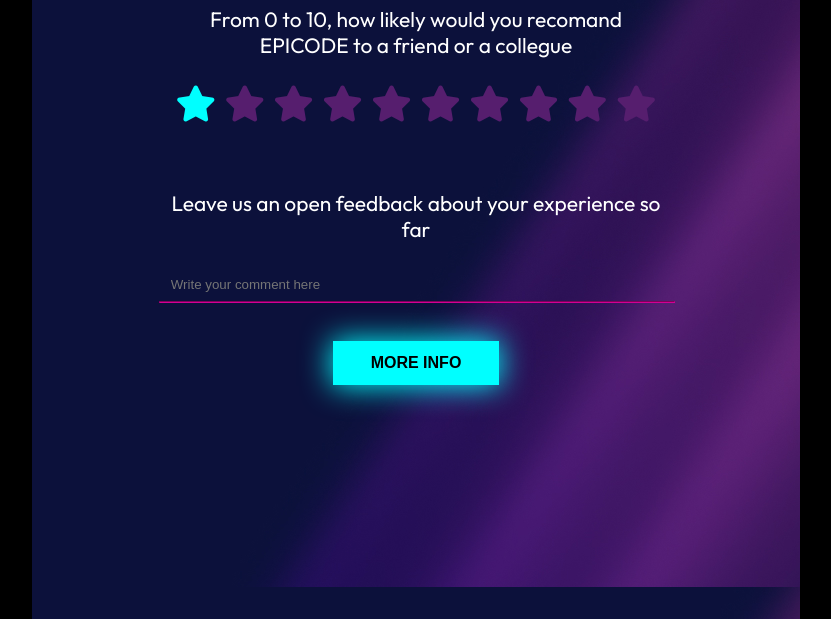
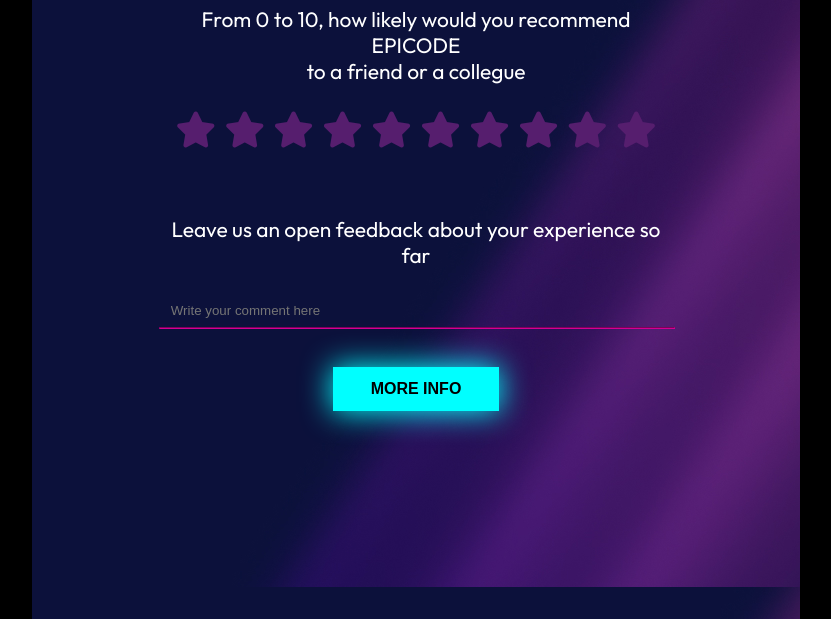
Before and after one commit to Francescostefan1998/fourth-page-buildweek, a plain HTML site: page index.html in a window 1280 px wide. Both pictures are taken after a click on the icon 419 px from the left and 311 px from the top of the page. Shown: the part 181-800 px from the top of the page, without its empty margins (224-1055 px from the left). Drawn offline with Linux system fonts and the light colour scheme; a web font is replaced by a local one.

Commit message:
new update
new update

```diff
--- a/index.html
+++ b/index.html
@@ -25,16 +25,16 @@
           From 0 to 10, how likely would you recommend EPICODE <br />to a friend
           or a collegue
         </p>
-        <i class="fa-sharp fa-solid fa-star" class="size" onclick="changeColor1(event)"  id="one"></i>
-        <i class="fa-sharp fa-solid fa-star" class="size" onclick="changeColor2(event)"  id="two"></i>
-        <i class="fa-sharp fa-solid fa-star" class="size" onclick="changeColor3(event)"  id="three"></i>
-        <i class="fa-sharp fa-solid fa-star" class="size" onclick="changeColor4(event)"  id="four"></i>
-        <i class="fa-sharp fa-solid fa-star" class="size" onclick="changeColor5(event)"  id="five"></i>
-        <i class="fa-sharp fa-solid fa-star" class="size" onclick="changeColor6(event)"  id="six"></i>
-        <i class="fa-sharp fa-solid fa-star" class="size" onclick="changeColor7(event)"  id="seven"></i>
-        <i class="fa-sharp fa-solid fa-star" class="size" onclick="changeColor8(event)"  id="eight"></i>
-        <i class="fa-sharp fa-solid fa-star" class="size" onclick="changeColor9(event)"  id="nine"></i>
-        <i class="fa-sharp fa-solid fa-star" class="size" onclick="changeColor10(event)"  id="ten"></i>
+        <i class="fa-sharp fa-solid fa-star" class="size" onmouseenter="changeColor1(event)" onmouseleave="resetcolor(event)" onclick="changequestion(event)" id="one"></i>
+        <i class="fa-sharp fa-solid fa-star" class="size" onmouseenter="changeColor2(event)"  onmouseleave="resetcolor(event)" onclick="changequestion(event)" id="two"></i>
+        <i class="fa-sharp fa-solid fa-star" class="size" onmouseover="changeColor3(event)"  onmouseleave="resetcolor(event)" onclick="changequestion(event)" id="three"></i>
+        <i class="fa-sharp fa-solid fa-star" class="size" onmouseover="changeColor4(event)"  onmouseleave="resetcolor(event)" onclick="changequestion(event)" id="four"></i>
+        <i class="fa-sharp fa-solid fa-star" class="size" onmouseover="changeColor5(event)" onmouseleave="resetcolor(event)"  onclick="changequestion(event)" id="five"></i>
+        <i class="fa-sharp fa-solid fa-star" class="size" onmouseover="changeColor6(event)" onmouseleave="resetcolor(event)"  onclick="changequestion(event)" id="six"></i>
+        <i class="fa-sharp fa-solid fa-star" class="size" onmouseover="changeColor7(event)"  onmouseleave="resetcolor(event)" onclick="changequestion(event)" id="seven"></i>
+        <i class="fa-sharp fa-solid fa-star" class="size" onmouseover="changeColor8(event)"  onmouseleave="resetcolor(event)" onclick="changequestion(event)" id="eight"></i>
+        <i class="fa-sharp fa-solid fa-star" class="size" onmouseover="changeColor9(event)"  onmouseleave="resetcolor(event)" onclick="changequestion(event)" id="nine"></i>
+        <i class="fa-sharp fa-solid fa-star" class="size" onmouseover="changeColor10(event)"  onmouseleave="resetcolor(event)" onclick="changequestion(event)" id="ten"></i>
         <p>Leave us an open feedback about your experience so far</p>
         <input type="text" id="input" placeholder="Write your comment here" />
         <hr />
--- a/script.js
+++ b/script.js
@@ -1,27 +1,35 @@
 
+const resetcolor = function (event) {
+    document.getElementById("one").style.color = "#561E6E";
+    document.getElementById("two").style.color = "#561E6E";
+    document.getElementById("three").style.color = "#561E6E";
+    document.getElementById("four").style.color = "#561E6E";
+    document.getElementById("five").style.color = "#561E6E";
+    document.getElementById("six").style.color = "#561E6E";
+    document.getElementById("seven").style.color = "#561E6E";
+    document.getElementById("eight").style.color = "#561E6E";
+    document.getElementById("nine").style.color = "#561E6E";
+    document.getElementById("ten").style.color = "#561E6E";
+}
 
 
 const changeColor1 = function (event) {
     document.getElementById("one").style.color = "#00FFFF";
-    changequestion()
 }
 const changeColor2 = function (event) {
     document.getElementById("two").style.color = "#00FFFF";
     document.getElementById("one").style.color = "#00FFFF";
-    changequestion()
 }
 const changeColor3 = function (event) {
     document.getElementById("one").style.color = "#00FFFF";
     document.getElementById("two").style.color = "#00FFFF";
     document.getElementById("three").style.color = "#00FFFF";
-    changequestion()
 }
 const changeColor4 = function (event) {
     document.getElementById("one").style.color = "#00FFFF";
     document.getElementById("two").style.color = "#00FFFF";
     document.getElementById("three").style.color = "#00FFFF";
     document.getElementById("four").style.color = "#00FFFF";
-    changequestion()
 }
 const changeColor5 = function (event) {
     document.getElementById("one").style.color = "#00FFFF";
@@ -29,7 +37,6 @@ const changeColor5 = function (event) {
     document.getElementById("three").style.color = "#00FFFF";
     document.getElementById("four").style.color = "#00FFFF";
     document.getElementById("five").style.color = "#00FFFF";
-    changequestion()
 }
 const changeColor6 = function (event) {
     document.getElementById("one").style.color = "#00FFFF";
@@ -38,7 +45,6 @@ const changeColor6 = function (event) {
     document.getElementById("four").style.color = "#00FFFF";
     document.getElementById("five").style.color = "#00FFFF";
     document.getElementById("six").style.color = "#00FFFF";
-    changequestion()
 }
 const changeColor7 = function (event) {
     document.getElementById("one").style.color = "#00FFFF";
@@ -48,7 +54,6 @@ const changeColor7 = function (event) {
     document.getElementById("five").style.color = "#00FFFF";
     document.getElementById("six").style.color = "#00FFFF";
     document.getElementById("seven").style.color = "#00FFFF";
-    changequestion()
 }
 const changeColor8 = function (event) {
     document.getElementById("one").style.color = "#00FFFF";
@@ -59,7 +64,6 @@ const changeColor8 = function (event) {
     document.getElementById("six").style.color = "#00FFFF";
     document.getElementById("seven").style.color = "#00FFFF";
     document.getElementById("eight").style.color = "#00FFFF";
-    changequestion()
 }
 const changeColor9 = function (event) {
     document.getElementById("one").style.color = "#00FFFF";
@@ -71,7 +75,6 @@ const changeColor9 = function (event) {
     document.getElementById("seven").style.color = "#00FFFF";
     document.getElementById("eight").style.color = "#00FFFF";
     document.getElementById("nine").style.color = "#00FFFF";
-    changequestion()
 }
 const changeColor10 = function (event) {
     document.getElementById("one").style.color = "#00FFFF";
@@ -84,19 +87,23 @@ const changeColor10 = function (event) {
     document.getElementById("eight").style.color = "#00FFFF";
     document.getElementById("nine").style.color = "#00FFFF";
     document.getElementById("ten").style.color = "#00FFFF";
-    changequestion()
 }
 
 
-const questions = [" From 0 to 10, how likely would you recomand EPICODE to a friend or a collegue", "How do you rate the teacher?", "How do you rate the teacher assistant?"]
+const questions = ["From 0 to 10, how likely would you recommend EPICODE to a friend or a collegue", "How do you rate the teacher?", "How do you rate the teacher assistant?"]
 
-const changequestion = function () {
-    let random = Math.floor(Math.random() * (questions.length - 1));
-    console.log(random);
-    let extractedQuestion = questions[random];
-    console.log(extractedQuestion);
-    document.getElementById("feedbackQuestion").innerText = extractedQuestion;
+const changequestion = function (event) {
+    const innertext = documentgetElementById("feedbackQuestion").innerText
+if (innertext === questions[0]) {
+    document.getElementById("feedbackQuestion").innerText = questions[1]
+    }if (innertext === questions[1]) {
+        document.getElementById("feedbackQuestion").innerText = questions[2]
+    } else {
+        document.getElementById("feedbackQuestion").innerText = questions[0]
+    }
+
   };
+
 
 window.onload = function () {
     firestar()
```
